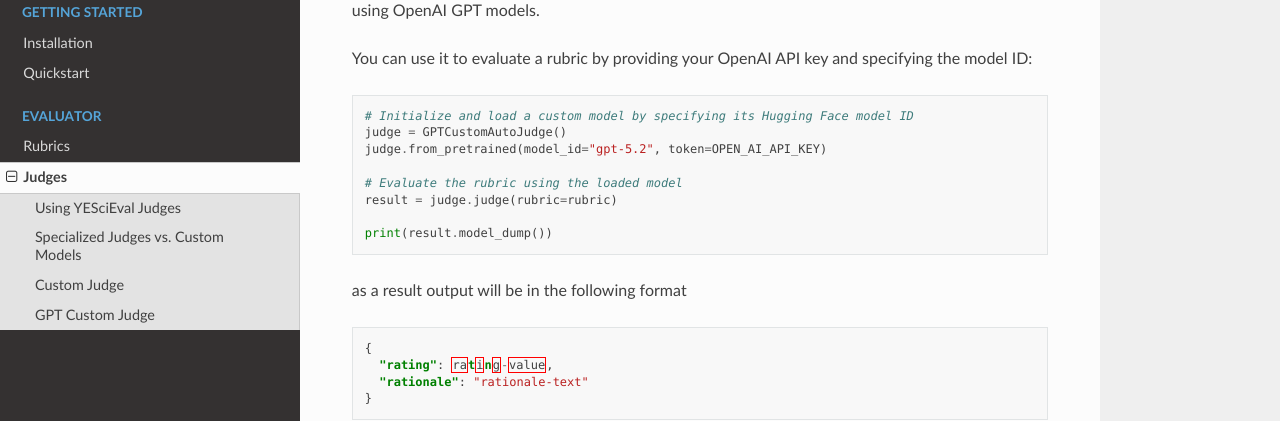
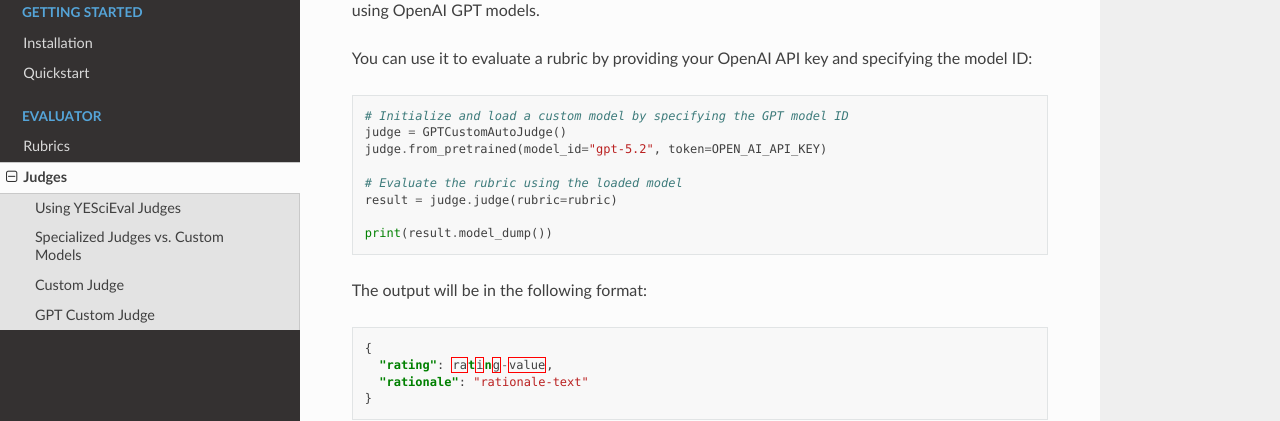
Before and after one commit to sciknoworg/YESciEval, a Sphinx documentation site: the page built from docs/source/judges.rst, in a window 1280 px wide and 900 px high, scrolled down 1862 px. Shown: the part 243-664 px from the top of the window. Built offline with Sphinx 7.4.7 and the Read the Docs theme 3.1.0, drawn with Linux system fonts in a browser that asks for light colours; pages that are not in the unit, such as notebooks, are missing from menus.

Commit message:
:memo: docs cosmetic fixes

```diff
--- a/docs/source/index.rst
+++ b/docs/source/index.rst
@@ -3,7 +3,7 @@
 .. raw:: html
 
    <div align="center">
-     <img src="https://raw.githubusercontent.com/sciknoworg/YESciEval/main/images/logo.png" alt="OntoLearner Logo" width="500"/>
+     <img src="https://raw.githubusercontent.com/sciknoworg/YESciEval/main/images/logo.png" alt="YESciEval Logo" width="500"/>
    </div>
 
 .. raw:: html
--- a/docs/source/installation.rst
+++ b/docs/source/installation.rst
@@ -9,7 +9,7 @@ Install with pip
 
 .. sidebar:: Verify the installation
 
-    Once the isntallation is done, verify the installation by:
+    Once the installation is done, verify the installation by:
 
     .. code-block:: python
 
@@ -27,7 +27,7 @@ Install with pip
 
 .. tab:: From GitHub
 
-    The following pip install will installs the latest version of OntoLearner from the `main` branch of the YESciEval at GitHub using `pip`.
+    The following pip install will install the latest version of YESciEval from the `main` branch of the YESciEval at GitHub using `pip`.
 
     ::
 
--- a/docs/source/judges.rst
+++ b/docs/source/judges.rst
@@ -99,7 +99,7 @@ You can use it to evaluate a rubric by providing your OpenAI API key and specify
 
 .. code-block:: python
 
-    # Initialize and load a custom model by specifying its Hugging Face model ID
+    # Initialize and load a custom model by specifying the GPT model ID
     judge = GPTCustomAutoJudge()
     judge.from_pretrained(model_id="gpt-5.2", token=OPEN_AI_API_KEY)
 
@@ -108,7 +108,7 @@ You can use it to evaluate a rubric by providing your OpenAI API key and specify
 
     print(result.model_dump())
 
-as a result output will be in the following format
+The output will be in the following format:
 
 .. code-block:: json
 
--- a/docs/source/quickstart.rst
+++ b/docs/source/quickstart.rst
@@ -62,7 +62,7 @@ The following example shows the how to run a ``AskAutoJudge`` on ``Informativene
    print("Parsed Output:")
    print(parsed.model_dump())
 
-Expected outputfFormat is:
+Expected output format is:
 
 .. code-block:: json
 
--- a/docs/source/rubrics.rst
+++ b/docs/source/rubrics.rst
@@ -238,7 +238,7 @@ Evaluates the diversity of evidence across dimensions, scope, and methodological
 
   .. code-block:: python
 
-     from yescieval.rubric.pointwise.breath import ContextCoverage
+     from yescieval.rubric.pointwise.breadth import ContextCoverage
 
      rubric      = ContextCoverage(papers=papers, question=question, answer=answer)
      instruction = rubric.instruct()
@@ -251,7 +251,7 @@ Evaluates the diversity of evidence across dimensions, scope, and methodological
   .. code-block:: python
 
      from yescieval import ExampleInjector, VocabularyInjector
-     from yescieval.rubric.pointwise.breath import ContextCoverage
+     from yescieval.rubric.pointwise.breadth import ContextCoverage
 
      rubric = ContextCoverage(
          papers=papers,
@@ -397,7 +397,7 @@ Detects explicit acknowledgment of unanswered questions or understudied areas.
   .. code-block:: python
 
      from yescieval import ExampleInjector, VocabularyInjector
-     from yescieval.rubric.pointwise.depth import GapIdentification
+     from yescieval.rubric.pointwise.gap import GapIdentification
 
      rubric = GapIdentification(
          papers=papers,
```
Also changed, not shown: other parts of docs/source/index.rst (+1 -1 lines), README.md (+5 -5 lines).
